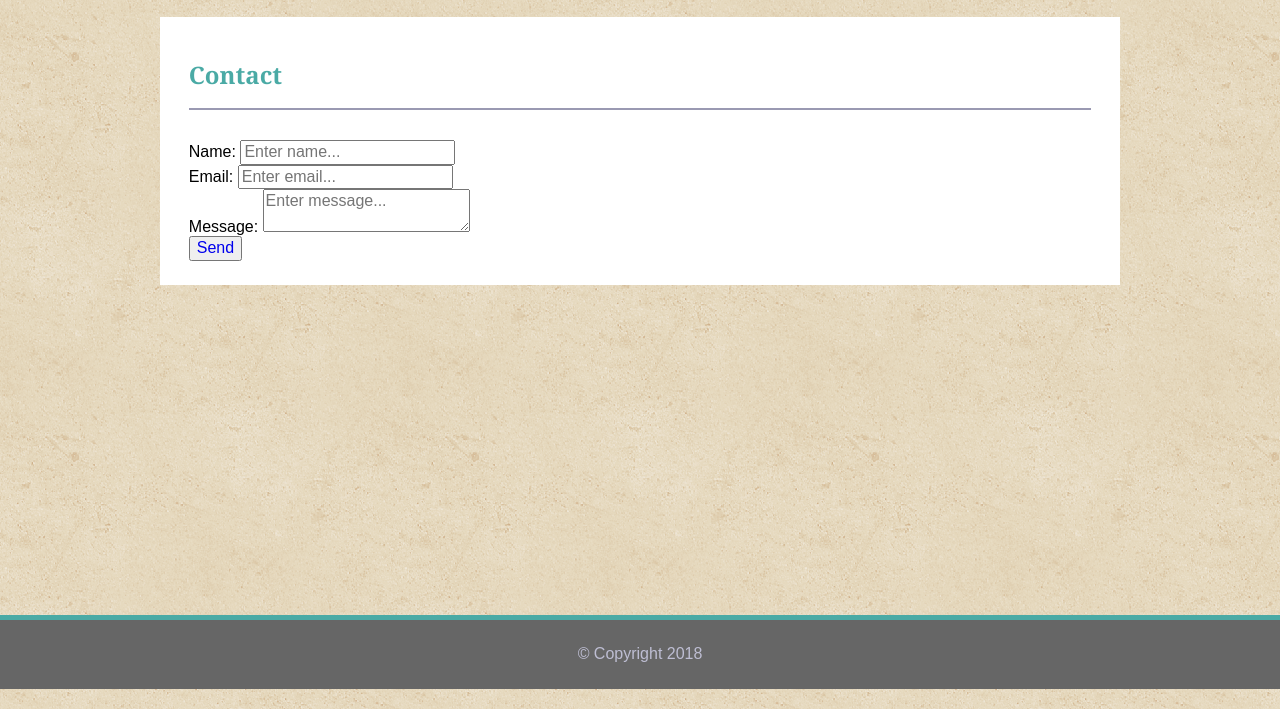
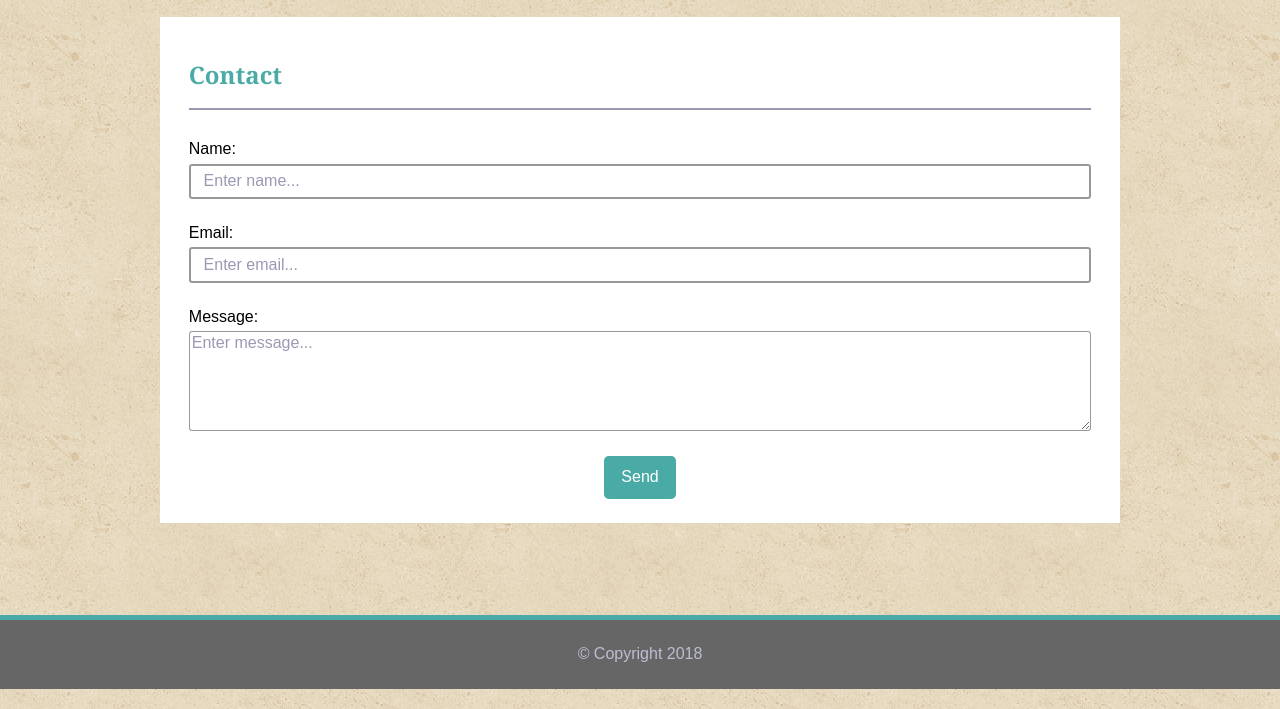
Before and after one commit to chrisArmo/Responsive-Portfolio, a plain HTML site: page contact.html in a window 1280 px wide. Shown: the part 91-800 px from the top of the page. Drawn offline with Linux system fonts and the light colour scheme.

Commit message:
Add contact section styles to styles.css

```diff
--- a/assets/styles/styles.css
+++ b/assets/styles/styles.css
@@ -206,7 +206,7 @@ footer p {
 
 .portfolio figure {
     position: relative;
-    margin: 10px 5px;
+    margin: 20px 5px;
 }
 
 .portfolio img {
@@ -256,3 +256,67 @@ footer p {
         margin-left: 2em;
     }
 }
+
+/* Contact */
+
+.contact form,
+.contact form > div {
+    display: flex;
+    flex-flow: column nowrap;
+}
+
+.contact form {
+    align-items: stretch;
+}
+
+.contact form > div {
+    margin-bottom: 25px;
+}
+
+.contact label {
+    margin-bottom: 5px;
+}
+
+.contact input[type=text],
+.contact input[type=email],
+.contact textarea {
+    border-radius: 0.2em;
+    border-style: solid;
+    border-color: rgba(0, 0, 0, 0.4);
+    outline-color: #4aaaa5;
+}
+
+.contact input[type=text],
+.contact input[type=email] {
+    padding: 0.4em 0.8em;
+}
+
+.contact textarea {
+    height: 100px;
+}
+
+.contact input::placeholder,
+.contact textarea::placeholder {
+    color: #9a99b2;
+}
+
+.contact button[type=button] {
+    border-radius: 0.3em;
+    border-style: none;
+    background: #4aaaa5;
+    color: #fff;
+    align-self: center;
+    cursor: pointer;
+    transition: background 0.3s ease-out;
+    outline: none;
+}
+
+.contact button[type=button]:hover {
+    background: rgba(74, 170, 165, 0.85);
+}
+
+.contact a {
+    display: block;
+    padding: 0.7em;
+    color: inherit;
+}
```
